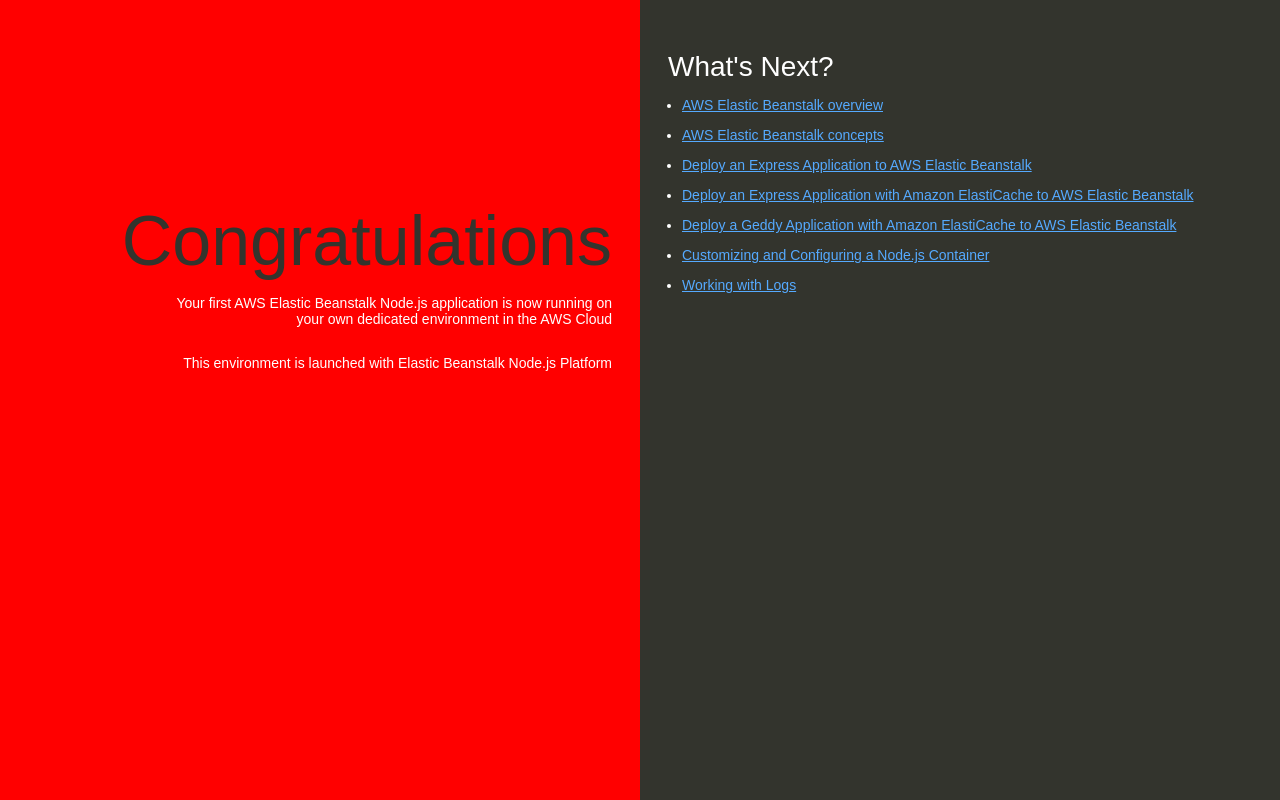
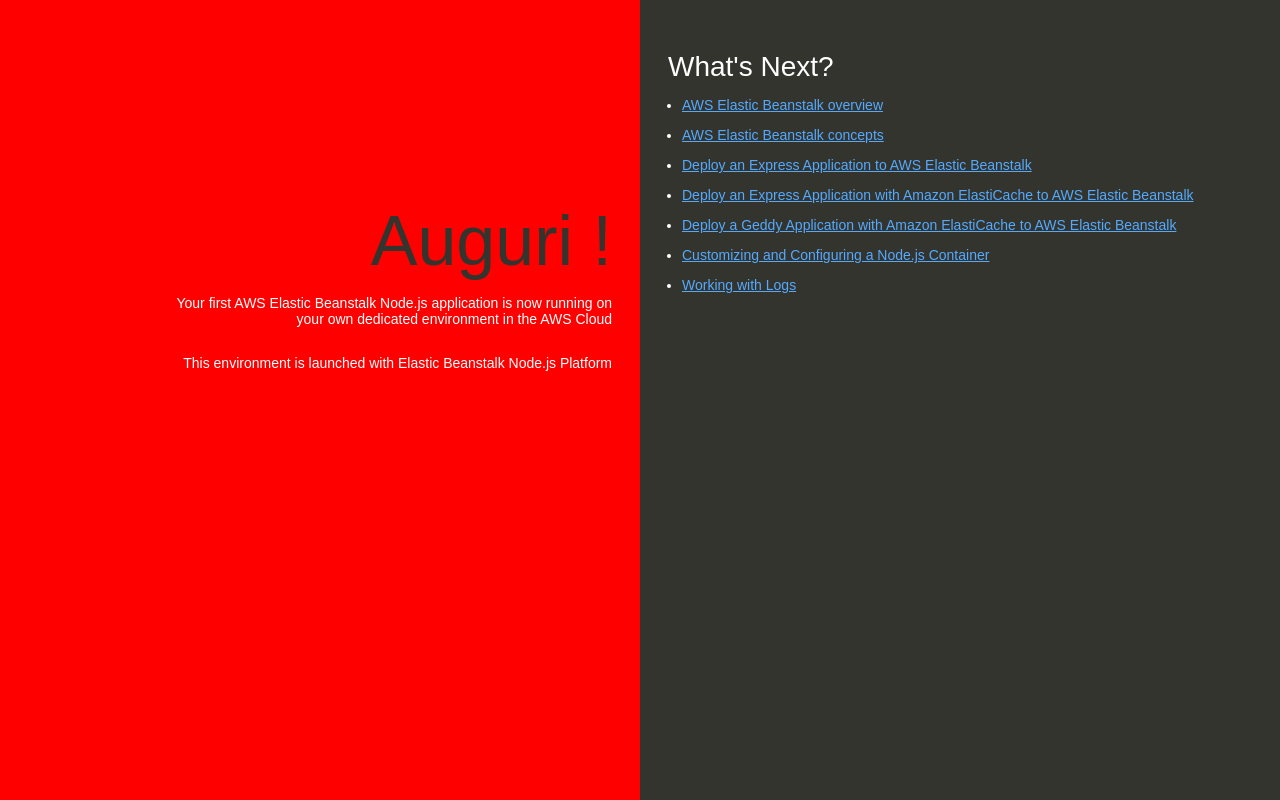
Before and after one commit to pafouda/aws-pipeline-demo, a website: page index.html in a window 1280 px wide. Drawn offline with Linux system fonts and the light colour scheme.

Commit message:
add sources files

```diff
--- a/index.html
+++ b/index.html
@@ -74,7 +74,7 @@
   </head>
   <body>
     <div class="textColumn">
-      <h1>Congratulations</h1>
+      <h1>Auguri !</h1>
       <p>Your first AWS Elastic Beanstalk Node.js application is now running on your own dedicated environment in the AWS Cloud</p>
       <p>This environment is launched with Elastic Beanstalk Node.js Platform</p>
     </div>
```
